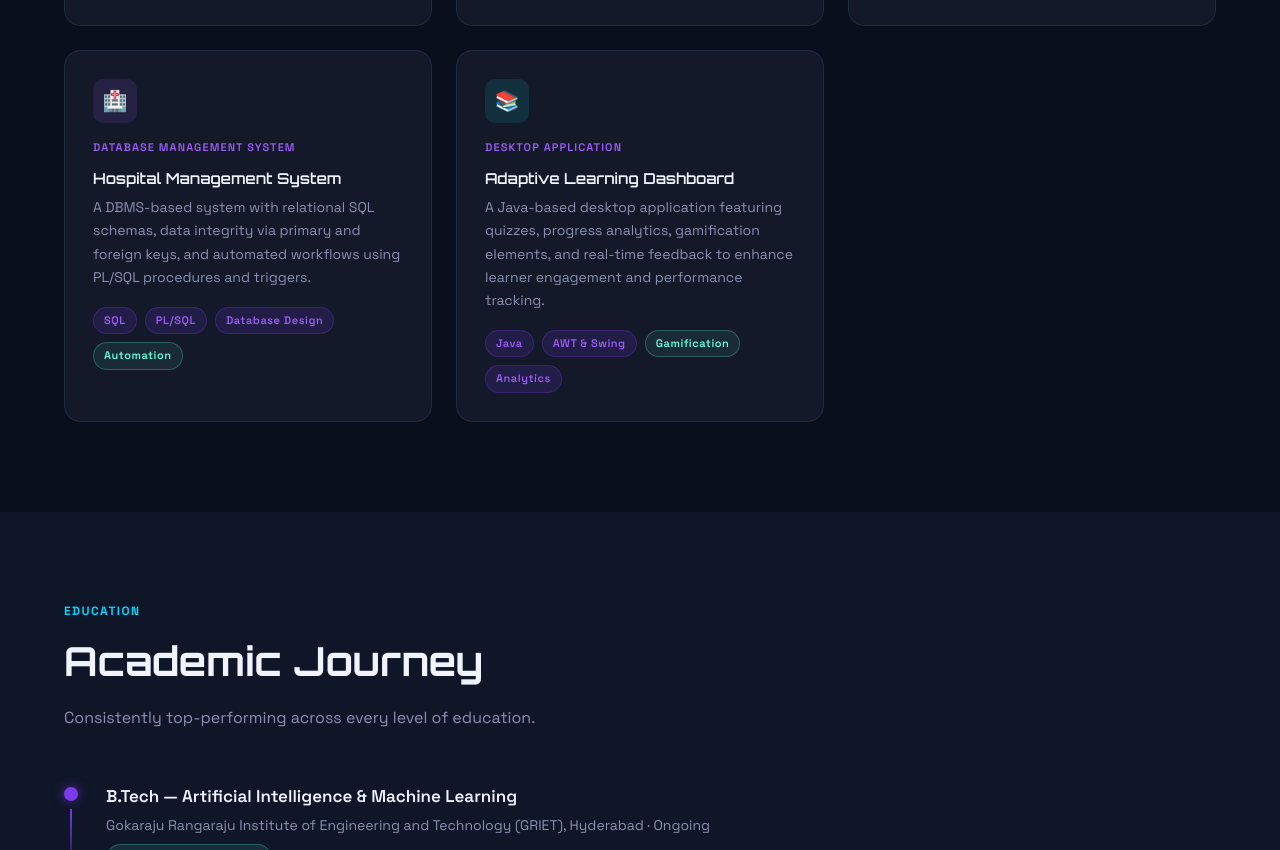
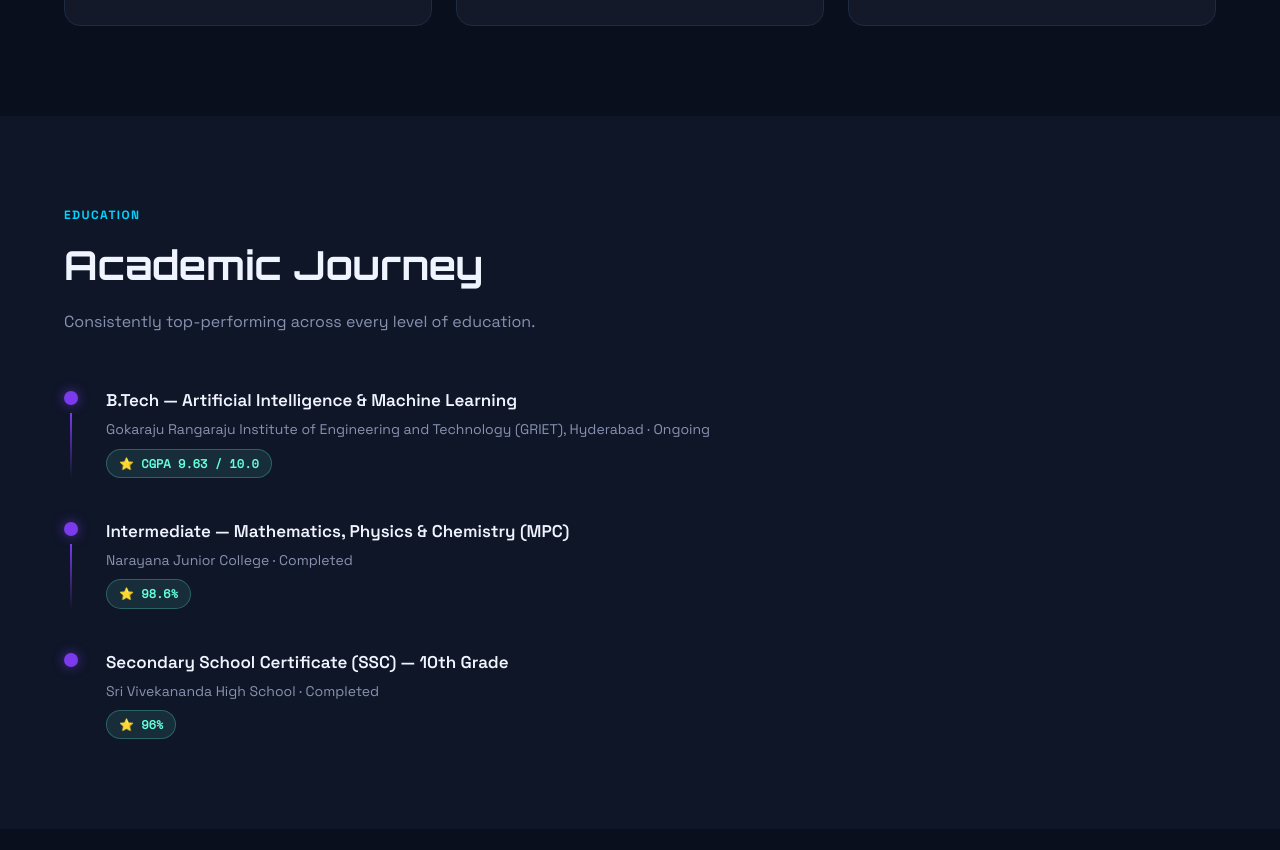
Before and after one commit to PulivendulaSushmanjali/portfolio, a plain HTML site: page index.html in a window 1280 px wide. Shown: the part 2273-3123 px from the top of the page. Drawn offline with nearby package versions, Linux system fonts and the light colour scheme.

Commit message:
Update index.html

```diff
--- a/index.html
+++ b/index.html
@@ -538,31 +538,9 @@ footer {
       </div>
     </div>
 
-    <div class="project-card card-mix reveal">
-      <div class="project-icon icon-m">🏥</div>
-      <div class="project-type">Database Management System</div>
-      <div class="project-title">Hospital Management System</div>
-      <p class="project-desc">A DBMS-based system with relational SQL schemas, data integrity via primary and foreign keys, and automated workflows using PL/SQL procedures and triggers.</p>
-      <div class="project-tags">
-        <span class="tag">SQL</span>
-        <span class="tag">PL/SQL</span>
-        <span class="tag">Database Design</span>
-        <span class="tag tag-g">Automation</span>
-      </div>
-    </div>
 
-    <div class="project-card card-violet reveal">
-      <div class="project-icon icon-j">📚</div>
-      <div class="project-type">Desktop Application</div>
-      <div class="project-title">Adaptive Learning Dashboard</div>
-      <p class="project-desc">A Java-based desktop application featuring quizzes, progress analytics, gamification elements, and real-time feedback to enhance learner engagement and performance tracking.</p>
-      <div class="project-tags">
-        <span class="tag">Java</span>
-        <span class="tag">AWT & Swing</span>
-        <span class="tag tag-g">Gamification</span>
-        <span class="tag">Analytics</span>
-      </div>
-    </div>
+
+
 
   </div>
 </section>
```
